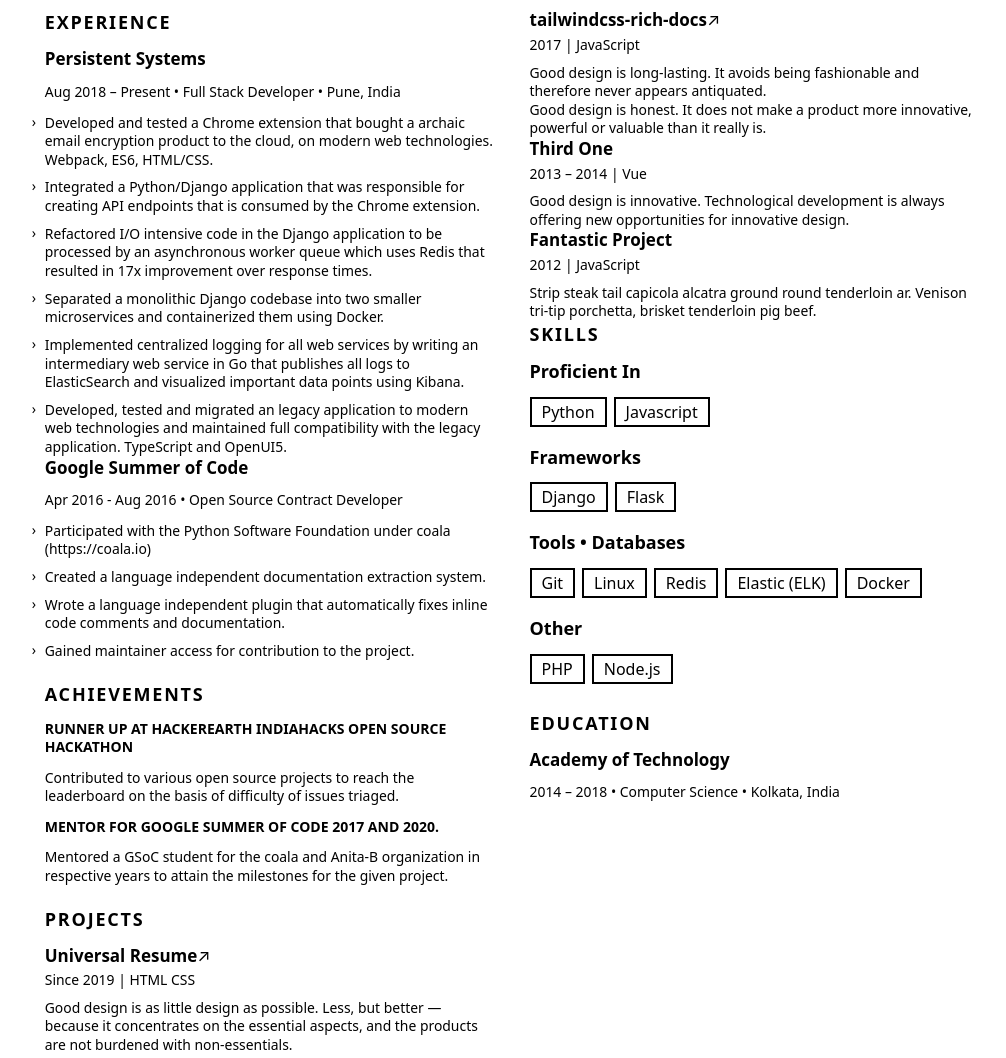
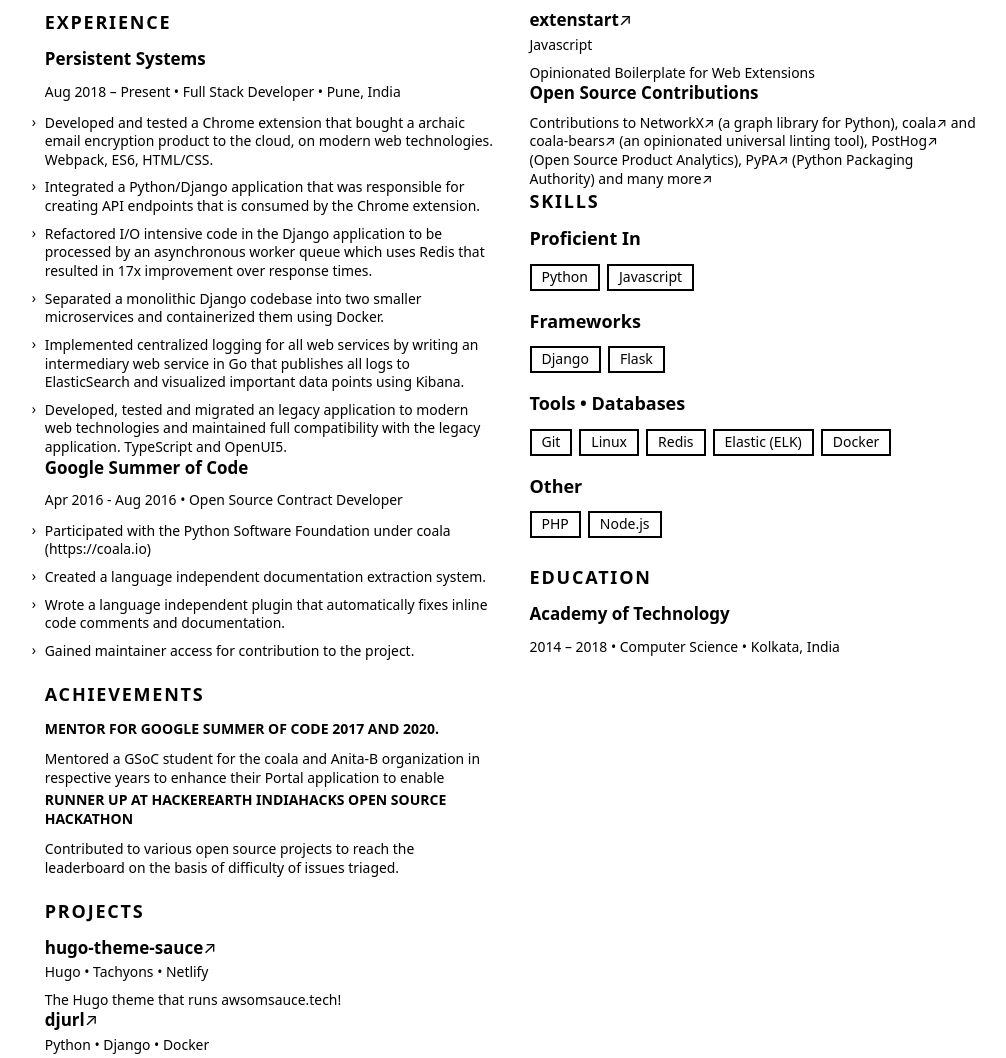
Before and after one commit to SanketDG/snkt, a Gatsby site: page /resume in a window 1280 px wide. Shown: the part 205-1263 px from the top of the page, without its empty margins (128-1134 px from the left). Built offline with nearby package versions, Linux system fonts and the light colour scheme; Gatsby itself is replaced by a stand-in of ours; a web font is replaced by a local one.

Commit message:
Update Projects in Resume

```diff
--- a/src/pages/resume.js
+++ b/src/pages/resume.js
@@ -5,7 +5,7 @@
 const Page = ({ data, location }) => {
   return (
     <>
-    <Header />
+      <Header />
       <main className="font-firago hyphens-manual">
         <div className="p-6 mx-auto max-w-2xl print:max-w-letter md:max-w-letter md:h-letter xsm:p-8 sm:p-9 md:p-16 print:p-4 bg-white md:pt-4">
           <header className="flex items-center mb-3 md:mb-7 flex-col print:mb-0">
@@ -136,22 +136,22 @@
 
                 <section className="mb-3.5 break-inside-avoid">
                   <header>
-                    <h3 className="text-sm font-semibold leading-snugish uppercase mb-3">
-                      Runner up at HackerEarth IndiaHacks Open Source Hackathon
-                    </h3>
-                    <p className="leading-normal text-resume mb-1">
-                      Contributed to various open source projects to reach the
-                      leaderboard on the basis of difficulty of issues triaged.
-                    </p>
-                  </header>
-                  <header>
                     <h3 className="text-sm font-semibold leading-snugish uppercase mt-3 mb-3">
                       Mentor for Google Summer of Code 2017 and 2020.
                     </h3>
                     <p className="leading-normal text-resume mb-1">
                       Mentored a GSoC student for the coala and Anita-B
-                      organization in respective years to attain the milestones
-                      for the given project.
+                      organization in respective years to enhance their Portal
+                      application to enable
+                    </p>
+                  </header>
+                  <header>
+                    <h3 className="text-sm font-semibold leading-snugish uppercase mb-3">
+                      Runner up at HackerEarth IndiaHacks Open Source Hackathon
+                    </h3>
+                    <p className="leading-normal text-resume mb-3">
+                      Contributed to various open source projects to reach the
+                      leaderboard on the basis of difficulty of issues triaged.
                     </p>
                   </header>
                 </section>
@@ -168,23 +168,24 @@
                   <header>
                     <h3 className="text-md font-semibold leading-snugish mb-1">
                       <a
-                        href="https://github.com/WebPraktikos/universal-resume"
+                        href="https://github.com/awsomsauce/hugo-theme-sauce"
                         className="group"
                       >
-                        Universal Resume
+                        hugo-theme-sauce
                         <span className="inline-block print:text-black font-normal group-hover:transition duration-100 ease-in">
                           ↗
                         </span>
                       </a>
                     </h3>
                     <p className="leading-normal text-resume mb-1">
-                      Since 2019 | HTML CSS
+                      Hugo • Tachyons • Netlify
                     </p>
                   </header>
                   <p className="mt-2.1 text-resume leading-normal">
-                    Good design is as little design as possible. Less, but
-                    better — because it concentrates on the essential aspects,
-                    and the pro&shy;ducts are not burdened with non-essentials.
+                    The Hugo theme that runs{" "}
+                    <a href="https://awsomsauce.tech" className="group">
+                      awsomsauce.tech!
+                    </a>
                   </p>
                 </section>
               </div>
@@ -193,55 +194,98 @@
                 <header>
                   <h3 className="text-md font-semibold leading-snugish mb-1">
                     <a
-                      href="https://github.com/WebPraktikos/tailwindcss-rich-docs"
+                      href="https://github.com/SanketDG/djurl"
                       className="group"
                     >
-                      tailwindcss-rich-docs
+                      djurl
                       <span className="inline-block print:text-black font-normal group-hover:transition duration-100 ease-in">
                         ↗
                       </span>
                     </a>
                   </h3>
                   <p className="leading-normal text-resume mb-1">
-                    2017 | JavaScript
+                    Python • Django • Docker
                   </p>
                 </header>
                 <p className="mt-2.1 text-resume leading-normal">
-                  Good design is long-lasting. It avoids being fashionable and
-                  therefore never appears antiquated.
+                  A minimal self-hosted URL shortener built using Django built
+                  with modern tooling for Python and best practices in mind.
                   <br />
-                  Good design is honest. It does not make a product more
-                  innovative, powerful or valuable than it really is.
+                  <br />
+                  This is also the reference application for
+                  modern-django-tooling↗
                 </p>
               </section>
 
               <section className="mb-3.5 break-inside-avoid">
                 <header>
                   <h3 className="text-md font-semibold leading-snugish mb-1">
-                    Third One
+                    <a
+                      href="https://github.com/SanketDG/extenstart"
+                      className="group"
+                    >
+                      extenstart
+                      <span className="inline-block print:text-black font-normal group-hover:transition duration-100 ease-in">
+                        ↗
+                      </span>
+                    </a>
                   </h3>
-                  <p className="leading-normal text-resume mb-1">
-                    2013 – 2014 | Vue
-                  </p>
+                  <p className="leading-normal text-resume mb-1">Javascript</p>
                 </header>
                 <p className="mt-2.1 text-resume leading-normal">
-                  Good design is innovative. Technological development is always
-                  offering new opportunities for innovative design.
+                  Opinionated Boilerplate for Web Extensions
                 </p>
               </section>
 
               <section className="mb-3.5 break-inside-avoid">
                 <header>
                   <h3 className="text-md font-semibold leading-snugish mb-1">
-                    Fantastic Project
+                    Open Source Contributions
                   </h3>
-                  <p className="leading-normal text-resume mb-1">
-                    2012 | JavaScript
-                  </p>
                 </header>
                 <p className="mt-2.1 text-resume leading-normal">
-                  Strip steak tail capicola alcatra ground round tenderloin ar.
-                  Venison tri-tip porchetta, brisket tenderloin pig beef.
+                  Contributions to{" "}
+                  <a
+                    href="https://github.com/networkx/networkx/pulls?q=is%3Apr+author%3ASanketDG+is%3Amerged"
+                    className="group"
+                  >
+                    NetworkX↗
+                  </a>{" "}
+                  (a graph library for Python),{" "}
+                  <a
+                    href="https://github.com/coala/coala/pulls?q=is%3Apr+author%3ASanketDG+is%3Amerged"
+                    className="group"
+                  >
+                    coala↗
+                  </a>{" "}
+                  and{" "}
+                  <a
+                    href="https://github.com/coala/coala-bears/pulls?q=is%3Apr+author%3ASanketDG+is%3Amerged"
+                    className="group"
+                  >
+                    coala-bears↗
+                  </a>{" "}
+                  (an opinionated universal linting tool),{" "}
+                  <a
+                    href="https://github.com/PostHog/PostHog/pulls?q=is%3Apr+author%3ASanketDG+is%3Amerged"
+                    className="group"
+                  >
+                    PostHog↗
+                  </a>{" "}
+                  (Open Source Product Analytics),{" "}
+                  <a
+                    href="https://github.com/pypa/bandersnatch/pulls?q=is%3Apr+author%3ASanketDG+is%3Amerged"
+                    className="group"
+                  >
+                    PyPA↗
+                  </a>{" "}
+                  (Python Packaging Authority) and{" "}
+                  <a
+                    href="https://github.com/search?l=&q=is%3Apr+author%3ASanketDG+is%3Amerged&type=Issues"
+                    className="group"
+                  >
+                    many more↗
+                  </a>
                 </p>
               </section>
             </section>
@@ -260,10 +304,10 @@
                   </header>
                   <div class="my-3.2 last:pb-1.5">
                     <ul class="flex flex-wrap text-resume leading-relaxed -mr-1.6 -mb-1.6">
-                      <li class="px-2.5 mr-1.6 mb-1.6 text-base print:bg-white border-solid border-2 border-black">
+                      <li class="px-2.5 mr-1.6 mb-1.6 text-sm print:bg-white border-solid border-2 border-black">
                         Python
                       </li>
-                      <li class="px-2.5 mr-1.6 mb-1.6 text-base print:bg-white border-solid border-2 border-black">
+                      <li class="px-2.5 mr-1.6 mb-1.6 text-sm print:bg-white border-solid border-2 border-black">
                         Javascript
                       </li>
                     </ul>
@@ -279,10 +323,10 @@
                 </header>
                 <div class="my-3.2 last:pb-1.5">
                   <ul class="flex flex-wrap text-resume leading-relaxed -mr-1.6 -mb-1.6">
-                    <li class="px-2.5 mr-1.6 mb-1.6 text-base print:bg-white border-solid border-2 border-black">
+                    <li class="px-2.5 mr-1.6 mb-1.6 text-sm print:bg-white border-solid border-2 border-black">
                       Django
                     </li>
-                    <li class="px-2.5 mr-1.6 mb-1.6 text-base print:bg-white border-solid border-2 border-black">
+                    <li class="px-2.5 mr-1.6 mb-1.6 text-sm print:bg-white border-solid border-2 border-black">
                       Flask
                     </li>
                   </ul>
@@ -297,19 +341,19 @@
                 </header>
                 <div class="my-3.2 last:pb-1.5">
                   <ul class="flex flex-wrap text-resume leading-relaxed -mr-1.6 -mb-1.6">
-                    <li class="px-2.5 mr-1.6 mb-1.6 text-base print:bg-white border-solid border-2 border-black">
+                    <li class="px-2.5 mr-1.6 mb-1.6 text-sm print:bg-white border-solid border-2 border-black">
                       Git
                     </li>
-                    <li class="px-2.5 mr-1.6 mb-1.6 text-base print:bg-white border-solid border-2 border-black">
+                    <li class="px-2.5 mr-1.6 mb-1.6 text-sm print:bg-white border-solid border-2 border-black">
                       Linux
                     </li>
-                    <li class="px-2.5 mr-1.6 mb-1.6 text-base print:bg-white border-solid border-2 border-black">
+                    <li class="px-2.5 mr-1.6 mb-1.6 text-sm print:bg-white border-solid border-2 border-black">
                       Redis
                     </li>
-                    <li class="px-2.5 mr-1.6 mb-1.6 text-base print:bg-white border-solid border-2 border-black">
+                    <li class="px-2.5 mr-1.6 mb-1.6 text-sm print:bg-white border-solid border-2 border-black">
                       Elastic (ELK)
                     </li>
-                    <li class="px-2.5 mr-1.6 mb-1.6 text-base print:bg-white border-solid border-2 border-black">
+                    <li class="px-2.5 mr-1.6 mb-1.6 text-sm print:bg-white border-solid border-2 border-black">
                       Docker
                     </li>
                   </ul>
@@ -324,10 +368,10 @@
                 </header>
                 <div class="my-3.2 last:pb-1.5">
                   <ul class="flex flex-wrap text-resume leading-relaxed -mr-1.6 -mb-1.6">
-                    <li class="px-2.5 mr-1.6 mb-1.6 text-base print:bg-white border-solid border-2 border-black">
+                    <li class="px-2.5 mr-1.6 mb-1.6 text-sm print:bg-white border-solid border-2 border-black">
                       PHP
                     </li>
-                    <li class="px-2.5 mr-1.6 mb-1.6 text-base print:bg-white border-solid border-2 border-black">
+                    <li class="px-2.5 mr-1.6 mb-1.6 text-sm print:bg-white border-solid border-2 border-black">
                       Node.js
                     </li>
                   </ul>
```
